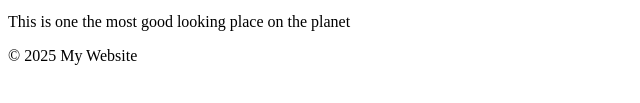
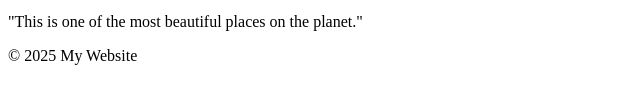
Before and after one commit to structbase/2025-RTT-57-Lab1, a plain HTML site: page index.html in a window 1280 px wide. Shown: the part 575-678 px from the top of the page, 0-640 px from the left. Drawn offline with Linux system fonts and the light colour scheme.

Commit message:
merge all feature branches into main and fix testimonial quote grammar

```diff
--- a/index.html
+++ b/index.html
@@ -34,7 +34,7 @@
         </div>
         <div class="testimonials-secton">
             <div>
-                <p>This is one the most good looking place on the planet</p>
+                <p>"This is one of the most beautiful places on the planet."</p>
             </div>
         </div>
         <footer>
```
